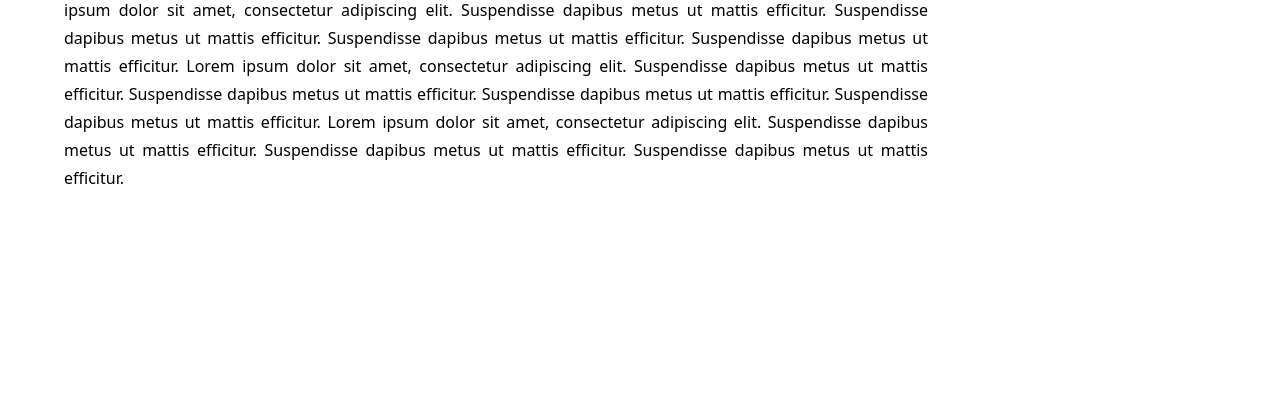
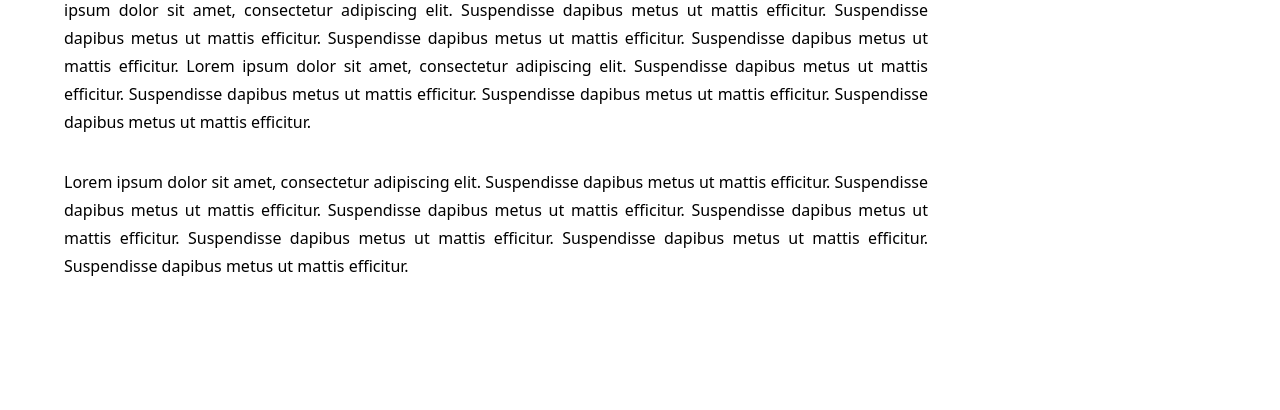
Before and after one commit to Loopsware/Loopsware.com, an Astro site: page /showcase/medizona in a window 1280 px wide. Shown: the part 1488-1898 px from the top of the page. Built offline with nearby package versions, Linux system fonts and the light colour scheme; Astro itself is replaced by a stand-in of ours.

Commit message:
Showcase page update

```diff
--- a/src/pages/showcase/[title].astro
+++ b/src/pages/showcase/[title].astro
@@ -64,8 +64,13 @@ const { title } = Astro.params;
               Lorem ipsum dolor sit amet, consectetur adipiscing elit. Suspendisse dapibus metus ut mattis efficitur.
               Suspendisse dapibus metus ut mattis efficitur. Suspendisse dapibus metus ut mattis efficitur.
               Suspendisse dapibus metus ut mattis efficitur.
+           </p>
+           <p class="text-justify leading-7 my-8">
               Lorem ipsum dolor sit amet, consectetur adipiscing elit. Suspendisse dapibus metus ut mattis efficitur.
               Suspendisse dapibus metus ut mattis efficitur. Suspendisse dapibus metus ut mattis efficitur.
+              Suspendisse dapibus metus ut mattis efficitur.
+              Suspendisse dapibus metus ut mattis efficitur. Suspendisse dapibus metus ut mattis efficitur.
+              Suspendisse dapibus metus ut mattis efficitur.
            </p>
         </div>
     </main>
```
